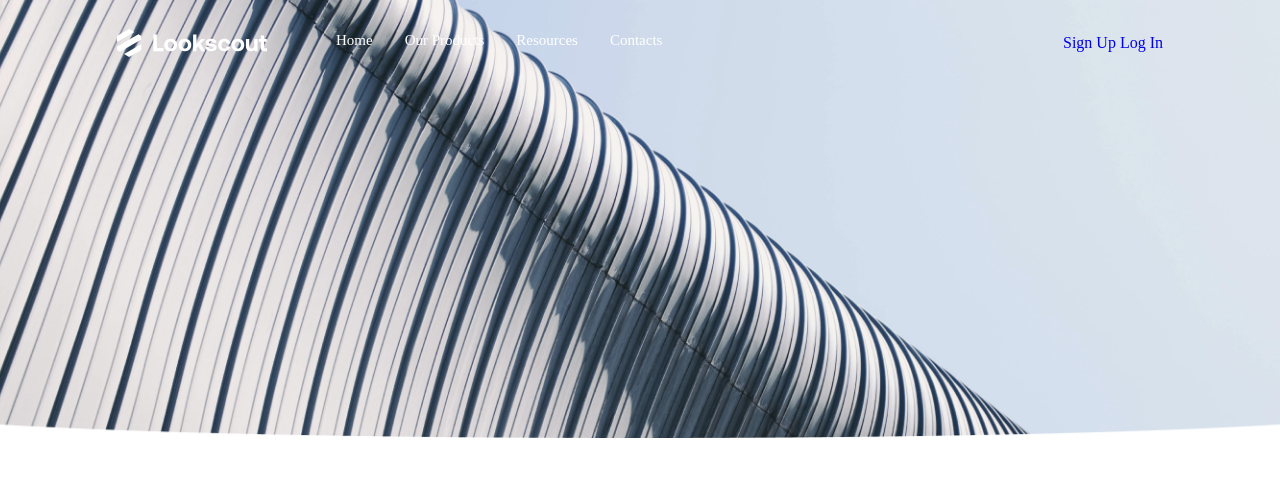
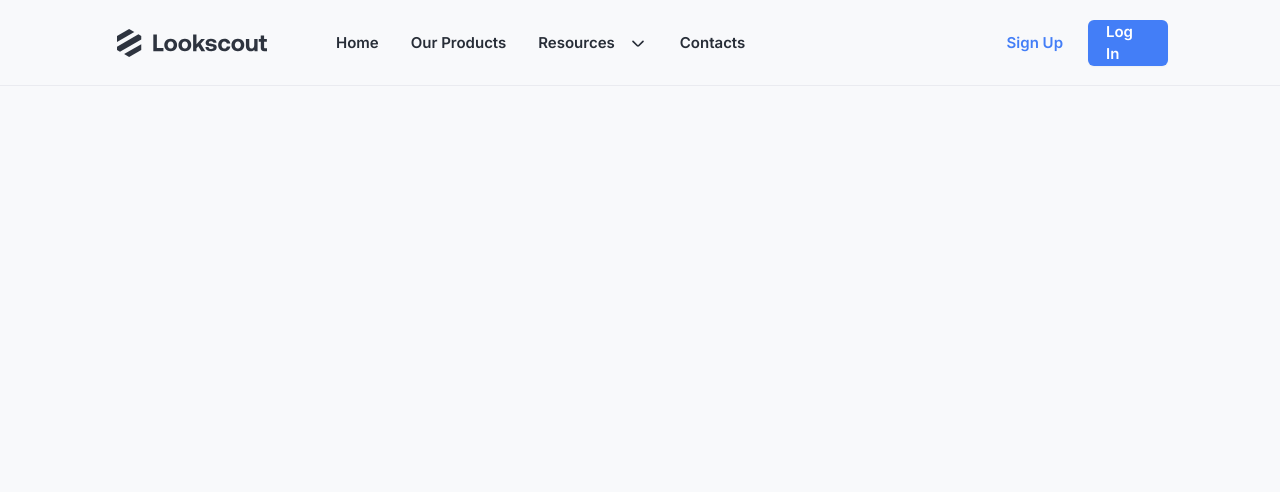
Before and after one commit to Reymond89/contactUs, a website: page index.html in a window 1280 px wide. Drawn offline with Linux system fonts and the light colour scheme.

Commit message:
segundo commit

```diff
--- a/index.html
+++ b/index.html
@@ -13,13 +13,14 @@
 <body>
 
     <div class="header">
+        <div class="header__background">
             <header class="header__container">
                 <div class="header__logo-left">
-                <img class="header__img" src="assets/img/logo.svg" alt="logo">
+                    <img class="header__img" src="assets/img/Company Logo.svg" alt="logo">
                     <ul class="header__menu-list">
                         <li><a href="#">Home</a></li>
                         <li><a href="#">Our Products</a></li>
-                    <li><a href="#">Resources</a></li>
+                        <li><a href="#">Resources <div class="arrowdown"></div> </a></li>
                         <li><a href="#">Contacts</a></li>
                     </ul>
                 </div>
@@ -32,7 +33,7 @@
             <section>
                 <h1></h1>
             </section>
-
+        </div>
     </div>
 
 </body>
--- a/sass/style.scss
+++ b/sass/style.scss
@@ -4,44 +4,102 @@
     box-sizing: border-box;
     list-style: none;
     text-decoration: none;
+    font-family: 'Inter', sans-serif;
 }
 
 .header{
-    max-width: 1440px;
-    height: 438px;
-    margin: auto;
-    background-image: url('../assets/img/Base\ Background.png');
-    transform: matrix(1, 0, 0, 1, 0, 0);
-    background-position: center;
-    background-repeat: no-repeat;
-    background-size: cover;
+    width: 100%;
+    background: #F8F9FB;
+
+
+    &__background{
+        max-width: 1440px;
+        height: 492px;
+        margin: auto;
+
+
+    }
 
     &__container{
-        padding: 29px 117px;
+        padding: 29px 112px 29px 112px;
         display: flex;
+        height: 86px;
         justify-content: space-between;
         align-items: center;
+        border-bottom: 1px solid #EAEBF0;
     }
     &__logo-left{
         display: flex;
-        gap: 69px;
+        gap: 64px;
 
     }
     &__img{
-        width: 150px;
-        height: 28px;
+        width: 160px;
+        height: 40px;
+
+
     }
     &__menu-list{
         display: flex;
+        align-items: center;
         gap: 32px;
 
         li a{
+            font-family: 'Inter';
+            font-style: normal;
+            font-weight: 600;
             font-size: 15px;
             line-height: 22px;
-            font-weight: 600px;
-            color: #ffffff;
+            color: #272D37;
+            display: flex;
+            gap: 13px;
+
+            // letter-spacing: 0.88px;
         }
+        li a .arrowdown{
+            position: relative;
+            top: 1px;
+            width: 20px;
+            height: 20px;
+            background-image: url('../assets/img/down.svg');
+        }
+    }
+    &__button-right{
+        display: flex;
+        align-items: center;
+        gap: 25px;
+
+    }
+    &__sign{
+        font-family: 'Inter';
+        font-style: normal;
+        font-weight: 600;
+        font-size: 15px;
+        line-height: 22px;
+        color: #437EF7;
+    }
+    &__button{
+        width: 80px;
+        height: 46px;
+        font-family: 'Inter';
+        font-style: normal;
+        font-weight: 600;
+        font-size: 15px;
+        color: #FFFFFF;
+        background: #437EF7;
+        display: flex;
+        flex-direction: row;
+        justify-content: center;
+        align-items: center;
+        padding: 12px 18px;
+        gap: 6px;
+
+        line-height: 22px;
+        box-shadow: 0px 1px 2px rgba(16, 24, 40, 0.04);
+        border-radius: 6px;
     }
 
 
-}
+
+
+    }
```
Also changed, not shown: assets/img/Base Background.png (deleted), assets/img/Company Logo.svg (added), assets/img/down.svg (added), assets/img/logo.svg (deleted), css/style.css, 1 other file. Lines whose indentation alone changed are shown as unchanged.
